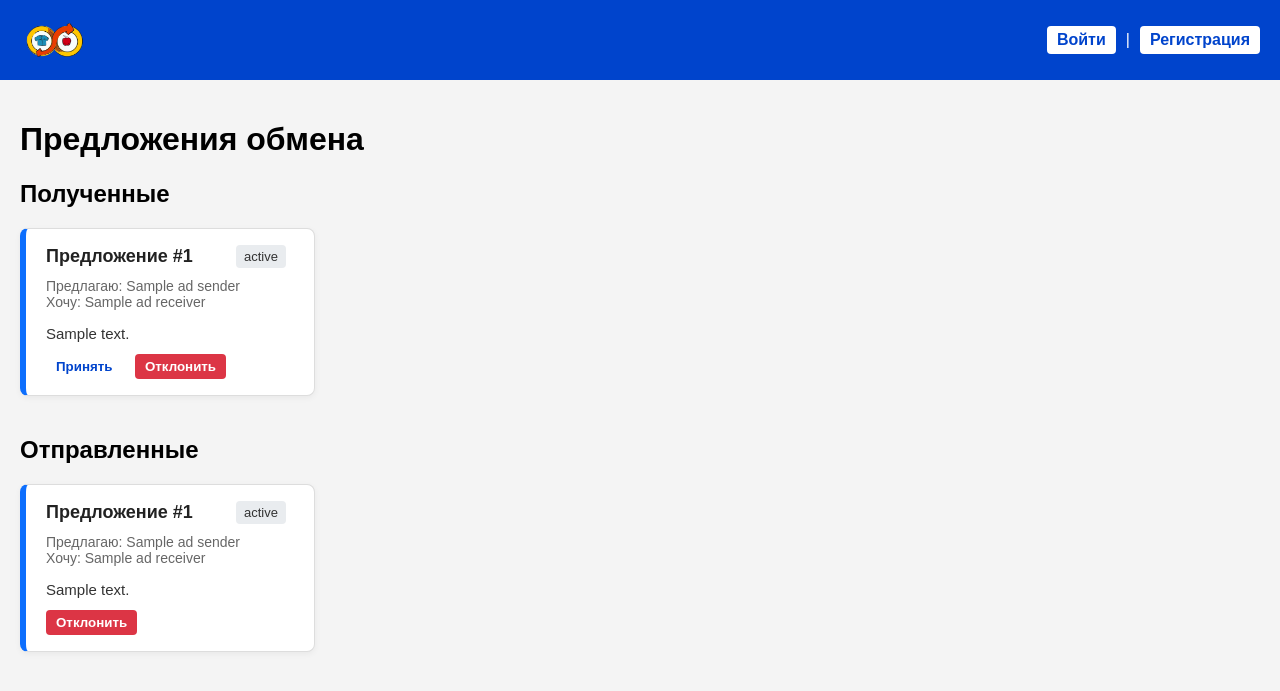
After one commit to ESergievich/barter_project, a Django app: template ads/templates/proposals/proposal_list.html in a window 1280 px wide. The commit adds this page. Shown: the top 691 px of the page. Run offline with Django 5.2, Linux system fonts and the light colour scheme; the template is opened without the code that fills it: most values are stand-ins (such as "Sample title", 1, 10 or a date in 2020).

Commit message:
feat: create Proposal templates

```diff
--- a/ads/templates/ads/ad_detail.html
+++ b/ads/templates/ads/ad_detail.html
@@ -14,5 +14,7 @@
     {% if request.user == ad.user %}
         <a href="{% url 'ads:update_ad' ad.id %}" class="btn">Редактировать</a> |
         <a href="{% url 'ads:delete_ad' ad.id %}" class="btn">Удалить</a>
+    {% else %}
+        <a href="{% url 'ads:proposal_create' ad.id %}" class="btn">Предложить обмен</a>
     {% endif %}
 {% endblock %}
--- /dev/null
+++ b/ads/templates/proposals/proposal_list.html
@@ -0,0 +1,69 @@
+{% extends "base.html" %}
+{% block title %}Мои предложения{% endblock %}
+
+{% block content %}
+<h1 class="content-header">Предложения обмена</h1>
+
+<div class="row">
+    <div class="col-md-6">
+        <h2 class="content-header">Полученные</h2>
+        <div class="ads-list">
+            {% for p in received %}
+
+            <div class="proposal-card">
+                <div class="proposal-header">
+                    <h3 class="proposal-title">Предложение #{{ p.id }}</h3>
+                    <span class="proposal-status {{ p.status }}">{{ p.get_status_display }}</span>
+                </div>
+                <div class="proposal-meta">
+                    Предлагаю: {{ p.ad_sender.title }}<br>
+                    Хочу: {{ p.ad_receiver.title }}
+                </div>
+                <p class="proposal-comment">{{ p.comment }}</p>
+                {% if p.status == 'pending' %}
+                <div class="proposal-actions">
+                    <form method="post" action="{% url 'ads:proposal_update_status' p.id %}">
+                        {% csrf_token %}
+                        <button type="submit" name="status" value="accepted" class="btn btn-success">Принять</button>
+                        <button type="submit" name="status" value="rejected" class="btn btn-danger">Отклонить</button>
+                    </form>
+                </div>
+                {% endif %}
+            </div>
+
+            {% empty %}
+            <div class="alert alert-info">Нет полученных предложений.</div>
+            {% endfor %}
+        </div>
+
+        <h2 class="content-header">Отправленные</h2>
+        <div class="ads-list">
+            {% for p in sent %}
+
+            <div class="proposal-card">
+                <div class="proposal-header">
+                    <h3 class="proposal-title">Предложение #{{ p.id }}</h3>
+                    <span class="proposal-status {{ p.status }}">{{ p.get_status_display }}</span>
+                </div>
+                <div class="proposal-meta">
+                    Предлагаю: {{ p.ad_sender.title }}<br>
+                    Хочу: {{ p.ad_receiver.title }}
+                </div>
+                <p class="proposal-comment">{{ p.comment }}</p>
+                {% if p.status == 'pending' %}
+                <div class="proposal-actions">
+                    <form method="post" action="{% url 'ads:proposal_update_status' p.id %}">
+                        {% csrf_token %}
+                        <button type="submit" name="status" value="rejected" class="btn btn-danger">Отклонить</button>
+                    </form>
+                </div>
+                {% endif %}
+            </div>
+
+            {% empty %}
+            <div class="alert alert-info">Нет отправленных предложений.</div>
+            {% endfor %}
+        </div>
+    </div>
+</div>
+{% endblock %}
--- a/static/css/base.css
+++ b/static/css/base.css
@@ -11,6 +11,20 @@ body {
     background: #0044cc;
     padding: 10px 20px;
     color: white;
+}
+
+.header .nav-link {
+    color: white;
+    text-decoration: none;
+    font-weight: 500;
+    transition: color 0.2s ease;
+    padding: 5px 10px;
+    width: 100px;
+    text-align: center;
+}
+
+.header .nav-link:hover {
+    color: #dddddd;
 }
 
 .logo {
@@ -214,3 +228,72 @@ body {
 .error-page a:hover {
     text-decoration: underline;
 }
+
+.proposal-card {
+  background-color: #fff;
+  border: 1px solid #ddd;
+  border-left: 6px solid #0d6efd;
+  padding: 16px 20px;
+  border-radius: 8px;
+  margin-bottom: 20px;
+  box-shadow: 0 2px 6px rgba(0, 0, 0, 0.05);
+  transition: box-shadow 0.2s ease;
+}
+
+.proposal-card:hover {
+  box-shadow: 0 4px 10px rgba(0, 0, 0, 0.08);
+}
+
+.proposal-header {
+  display: flex;
+  justify-content: space-between;
+  align-items: center;
+  margin-bottom: 10px;
+}
+
+.proposal-title {
+  font-size: 18px;
+  font-weight: 600;
+  color: #222;
+  margin: 0;
+}
+
+.proposal-meta {
+  font-size: 14px;
+  color: #666;
+  margin-bottom: 10px;
+}
+
+.proposal-comment {
+  margin-bottom: 10px;
+  font-size: 15px;
+  color: #333;
+}
+
+.proposal-status {
+  display: inline-block;
+  padding: 4px 8px;
+  font-size: 13px;
+  border-radius: 4px;
+  background-color: #e9ecef;
+  color: #333;
+  margin-right: 8px;
+}
+
+.proposal-status.accepted {
+  background-color: #d1e7dd;
+  color: #0f5132;
+}
+
+.proposal-status.rejected {
+  background-color: #f8d7da;
+  color: #842029;
+}
+
+.proposal-actions {
+  margin-top: 12px;
+}
+
+.proposal-actions button {
+  margin-right: 8px;
+}
```
Also changed, not shown: ads/templates/proposals/proposal_form.html (added, +22 -0 lines).
